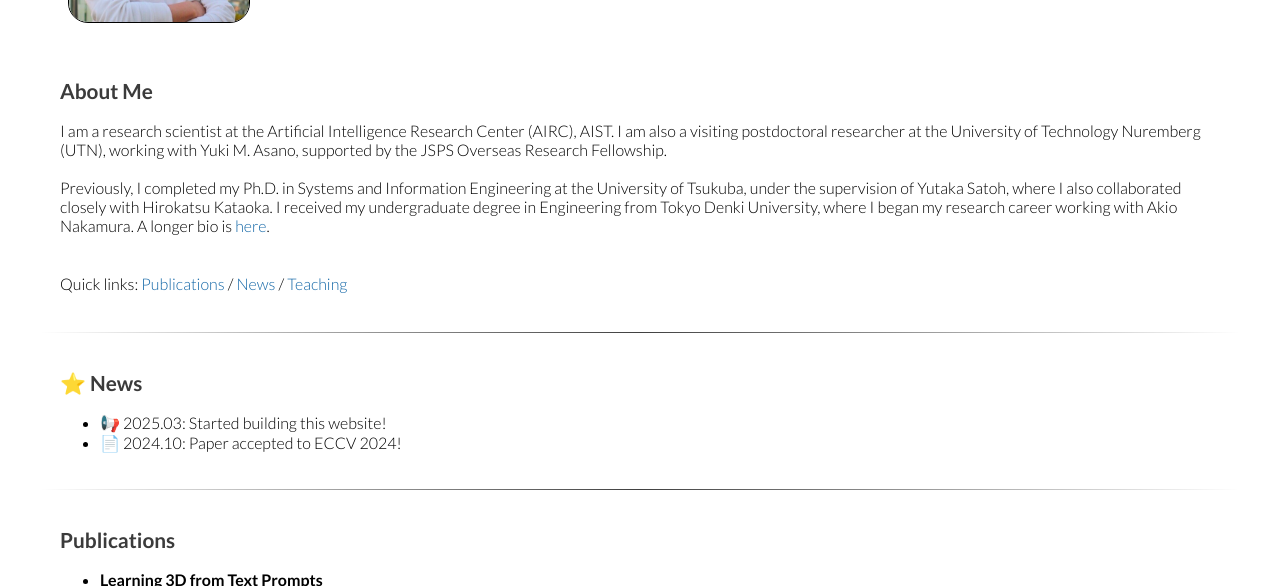
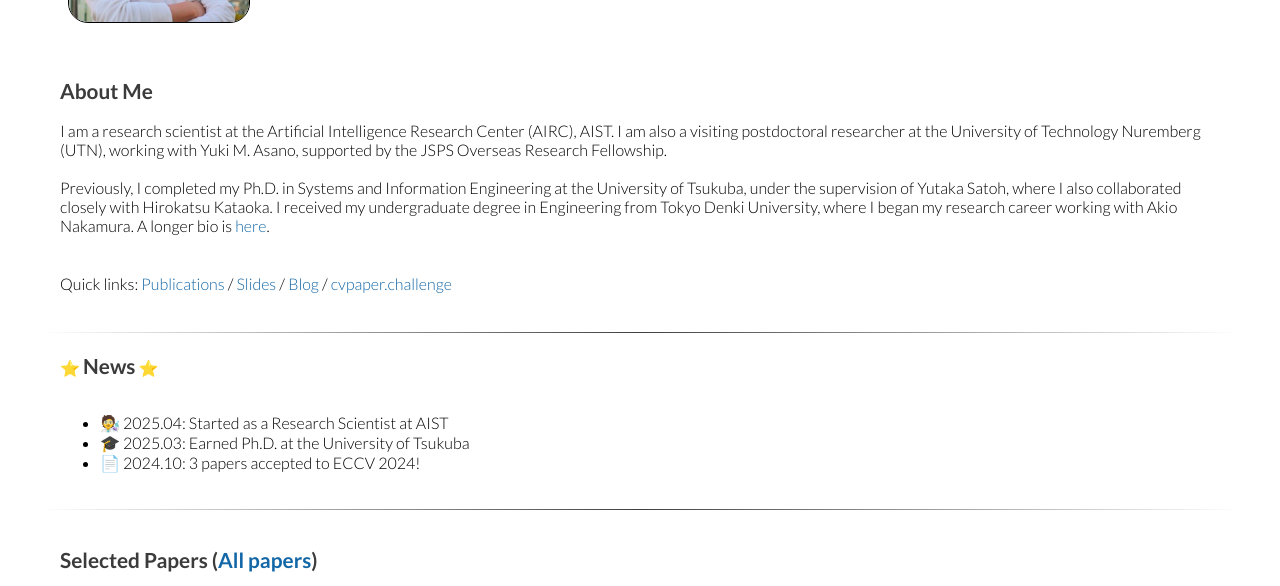
Before and after one commit to ryosuke-yamada/ryosuke-yamada.github.io, a plain HTML site: page index.html in a window 1280 px wide. Shown: the part 187-773 px from the top of the page. Drawn offline with Linux system fonts and the light colour scheme.

```diff
--- a/index.html
+++ b/index.html
@@ -51,24 +51,26 @@
         <br>
       </p>
       Quick links:
-      <a href="#publications">Publications</a> /
-      <a href="#news">News</a> /
-      <a href="#teaching">Teaching</a>
+      <a href="publications.html">Publications</a> /
+      <a href="slides.html">Slides</a> /
+      <a href="blog.html">Blog</a> /
+      <a href="https://xpaperchallenge.org/cv/">cvpaper.challenge</a>
       <br><br>
     </div>
     <hr>
 
     <div class="section_div" id="news">
-      <h2>⭐ News</h2>
+        &#11088; <h2 style="display: inline;">News</h2> &#11088;<br><br>
       <ul>
-        <li>📢 2025.03: Started building this website!</li>
-        <li>📄 2024.10: Paper accepted to ECCV 2024!</li>
+        <li>🧑‍🔬 2025.04: Started as a Research Scientist at AIST</li>
+        <li>🎓 2025.03: Earned Ph.D. at the University of Tsukuba</li>
+        <li>📄 2024.10: 3 papers accepted to ECCV 2024!</li>
       </ul>
     </div>
     <hr>
 
     <div class="section_div" id="publications">
-      <h2>Publications</h2>
+      <h2>Selected Papers (<a href="publications.html">All papers</a>)</h2>
       <ul>
         <li>
           <b>Learning 3D from Text Prompts</b><br>
```
